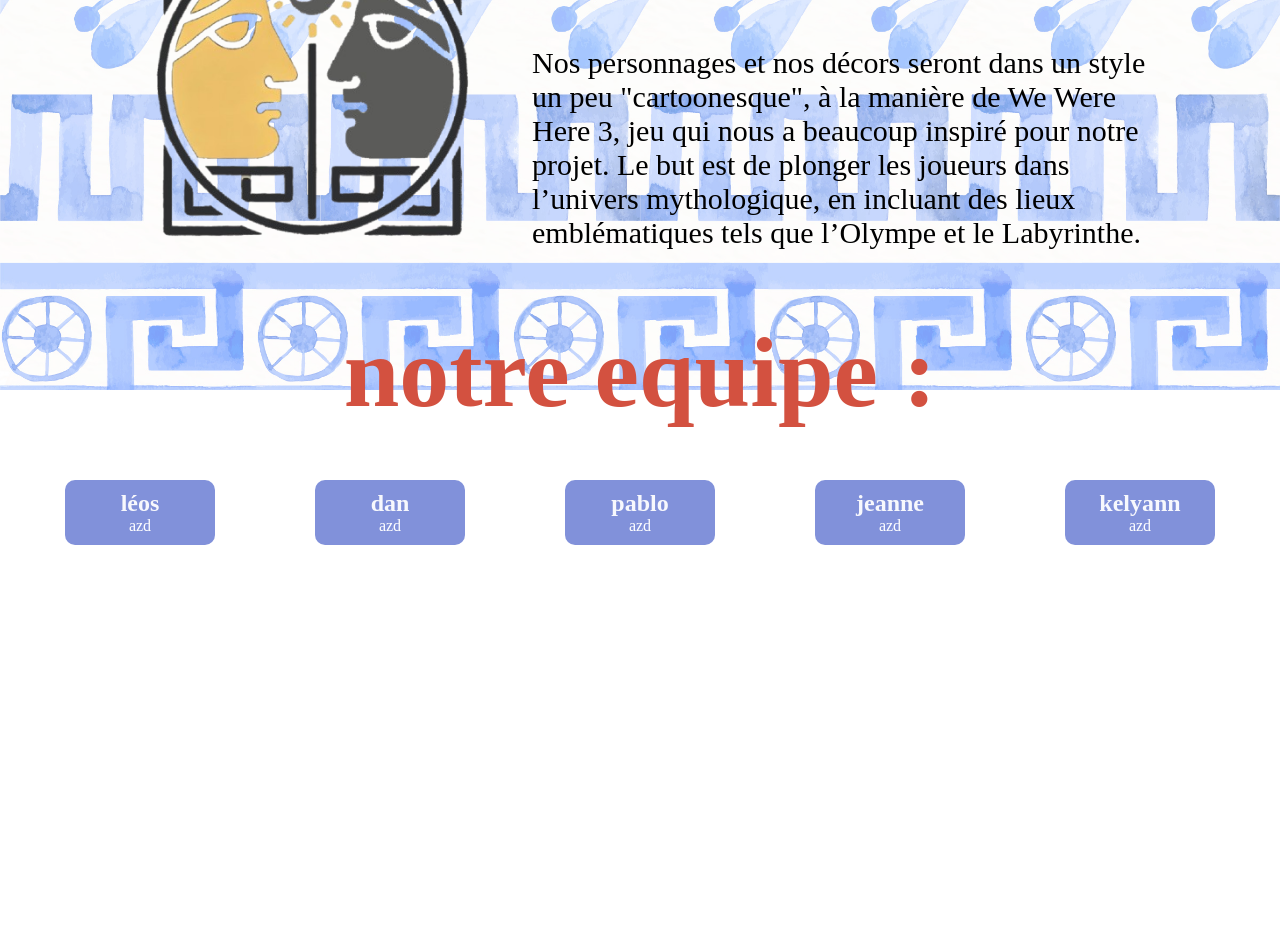
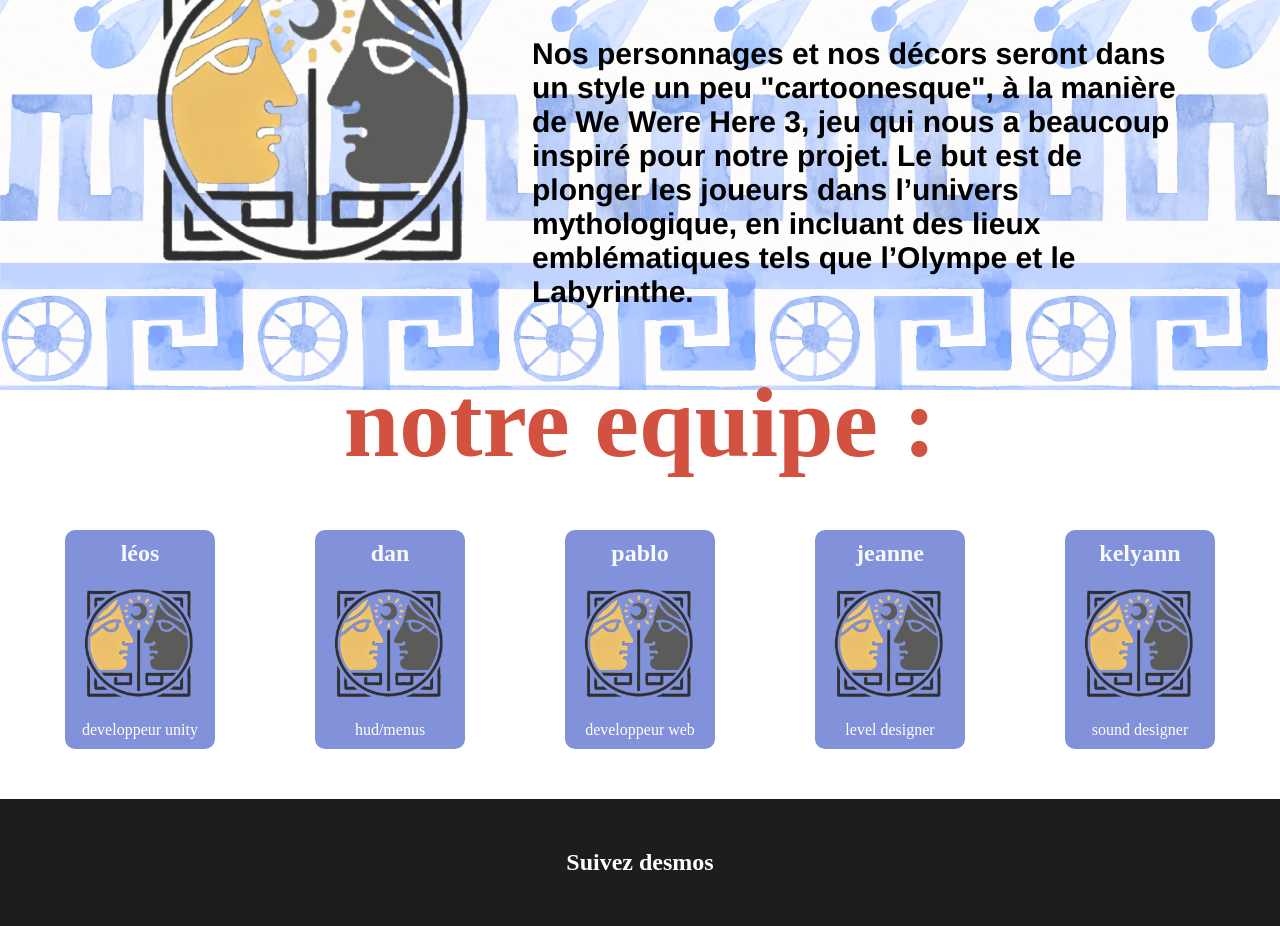
Before and after one commit to AegisGames/Desmos, a plain HTML site: page a_propos.html in a window 1280 px wide. Shown: the part 410-1336 px from the top of the page. Before the commit the page ends 1005 px from the top, so only its background shows below. Drawn offline with Linux system fonts and the light colour scheme; a web font is replaced by a local one.

Commit message:
changements

```diff
--- a/a_propos.html
+++ b/a_propos.html
@@ -39,25 +39,33 @@
             <div class="row">
                 <div class="card">
                     <h2>léos</h2>
-                    <p>azd</p>
+                    <img src="images/Capture1.PNG" alt="Capture1">
+                    <p>developpeur unity</p>
                 </div>
                 <div class="card">
                     <h2>dan</h2>
-                    <p>azd</p>
+                    <img src="images/Capture1.PNG" alt="Capture1">
+                    <p>hud/menus</p>
                 </div>
                 <div class="card">
                     <h2>pablo</h2>
-                    <p>azd</p>
+                    <img src="images/Capture1.PNG" alt="Capture1">
+                    <p>developpeur web</p>
                 </div>
                 <div class="card">
                     <h2>jeanne</h2>
-                    <p>azd</p>
+                    <img src="images/Capture1.PNG" alt="Capture1">
+                    <p>level designer</p>
                 </div>
                 <div class="card">
                     <h2>kelyann</h2>
-                    <p>azd</p>
+                    <img src="images/Capture1.PNG" alt="Capture1">
+                    <p>sound designer</p>
                 </div>
             </div>
+        </div>
+        <div class="footer">
+            <h2>Suivez desmos</h2>
         </div>
     </section>
 </body>
--- a/style.css
+++ b/style.css
@@ -65,11 +65,22 @@ header .navigation a:hover{
 }
 
 .content{
-    max-width: 650px;
-    margin: 0px 100px;
+    display: flex;
+    flex-direction: row;
+    align-items: center;
+    gap: 0px;
+    margin: 6px 100px;
+}
+
+.content .info{
+    display: flex;
+    flex-direction: column;
+    align-items: center;
+
 }
 
 .content .info h2{
+    align-self: baseline;
     color: rgb(0, 0, 0);
     font-size: 55px;
     font-weight: 800;
@@ -85,18 +96,21 @@ header .navigation a:hover{
 }
 
 .content .info p{
+    font-family: 'Franklin Gothic Medium', 'Arial Narrow', Arial, sans-serif;
     font-size: 30px;
-    font-weight: 500;
+    font-weight: 900;
     margin-bottom: 50px;
 
 }
 
 .content .info-btn{
+    display: flex;
+    align-items: center;
     color: #fff;
     background: #000;
     text-decoration: none;
     text-transform: uppercase;
-    font-weight: 700;
+    font-weight: 900;
     letter-spacing: 2px;
     font-size: 30px;
     padding: 20px 30px;
@@ -104,6 +118,7 @@ header .navigation a:hover{
     transition: 0,3s;
     transition-property: background;
 }
+
 
 .content .info-btn:hover{
     background: rgb(211, 81, 64);
@@ -117,6 +132,55 @@ label{
     z-index: 3;
     display: none;
 }
+
+.actualite{
+    margin-top: 100px;
+    display: flex;
+    flex-direction: column;
+    align-items: center;
+}
+
+.actualite h2{
+    font-size: 80px;
+}
+
+.actualite .actu{
+    display: flex;
+    flex-direction: row;
+}
+
+.musi{
+    display: flex;
+    flex-direction: column;
+    align-items: center;
+}
+
+.musi a{
+    padding: 30px;
+    font-size: 30px;
+    border-radius: 20px;
+    margin-bottom: 50px;
+    background-color: #000000;
+    color: #ffffff;
+    text-decoration: none;
+}
+
+.musi a:hover{
+    background: rgb(211, 81, 64);
+}
+
+.footer{
+    display: flex;
+    padding: 50px;
+    background-color: #1d1d1d;
+    flex-direction: column;
+    align-items: center;
+}
+
+.footer h2{
+    color: #fff;
+}
+
 
 @media (max-width: 720px){
     header .navigation{
@@ -219,6 +283,4 @@ label{
     .content .info a{
         margin: 8px 50px;
         }
-
-
 }
--- a/style_apropos.css
+++ b/style_apropos.css
@@ -48,7 +48,7 @@ header .navigation a{
     color: #000000;
     text-decoration: none;
     font-size: 25px;
-    font-weight: 500;
+    font-weight: 900;
     letter-spacing: 1px;
     padding: 5px 15px;
     border-radius: 10px;
@@ -88,8 +88,9 @@ header .navigation a:hover{
 }
 
 .content .info p{
+    font-family: 'Franklin Gothic Medium', 'Arial Narrow', Arial, sans-serif;
     font-size: 30px;
-    font-weight: 500;
+    font-weight: 900;
     margin-bottom: 50px;
     margin-top: 60px;
 
@@ -119,7 +120,7 @@ header .navigation a:hover{
     background: rgb(129, 145, 218);
     color: #ffffff;
     width: 150px;
-    padding: 10px 20px;
+    padding: 10px 0px;
     border-radius: 10px;
     margin: 50px;
     transition: 0.5s;
@@ -129,8 +130,14 @@ header .navigation a:hover{
     color: #ffffffef;
 }
 
+.equipe .row .card img{
+    max-height: 100%;
+    max-width: 100%;
+}
+
 .equipe .row .card:hover{
-    width: 200px;
+    width: 170px;
+   ;
 }
 
 label{
@@ -140,6 +147,18 @@ label{
 #check{
     z-index: 3;
     display: none;
+}
+
+.footer{
+    display: flex;
+    padding: 50px;
+    background-color: #1d1d1d;
+    flex-direction: column;
+    align-items: center;
+}
+
+.footer h2{
+    color: #fff;
 }
 
 @media (max-width: 720px){
```
Also changed, not shown: index.html (+19 -0 lines).
